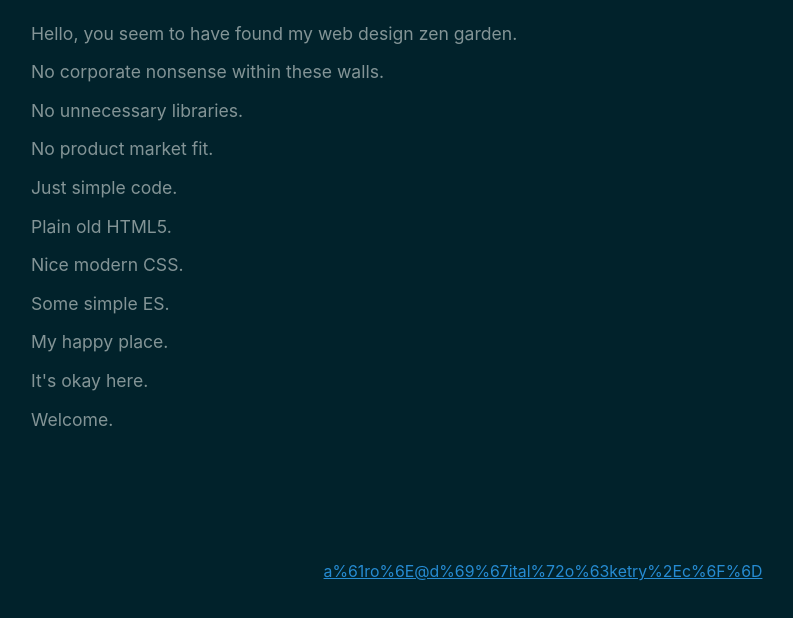
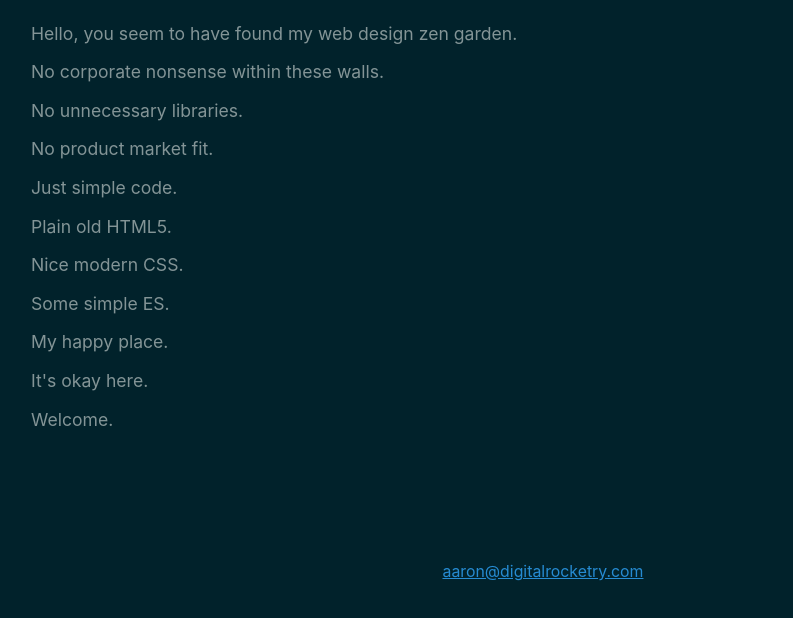
Before and after one commit to ChemicalRocketeer/chemicalrocketeer.github.io, a plain HTML site: page index.html in a window 1280 px wide. Shown: the part 182-800 px from the top of the page, without its empty margins (97-890 px from the left). Drawn offline with Linux system fonts and the light colour scheme.

Commit message:
oh please oh please oh please

```diff
--- a/index.html
+++ b/index.html
@@ -100,8 +100,8 @@
     </script>
     <script>
       patience(() => {
-        const injectEmail = email => whereTo => {
-          whereTo.href=`mailto:${email}`
+        const injectEmail = ({ email, href }) => whereTo => {
+          whereTo.href = href
           whereTo.innerHTML = email
         }
 
@@ -109,7 +109,7 @@
         .then(response => response.json())
         .then(json => {
           document.querySelectorAll('.shoot-me-a-web')
-          .forEach(injectEmail(json.email))
+          .forEach(injectEmail(json))
         })
       })
     </script>
--- a/shoot-me-a-web.json
+++ b/shoot-me-a-web.json
@@ -1,3 +1,4 @@
 {
-  "email": "a%61ro%6E&#64;&#100;%69&#37;6&#55;i&#116;al%&#55;&#50;o&#37;63k&#101;try%2E&#99;&#37;6F%6D"
+  "href": "m&#97;&#105;l&#116;o&#58;a%61ro%6E&#64;&#100;%69&#37;6&#55;i&#116;al%&#55;&#50;o&#37;63k&#101;try%2E&#99;&#37;6F%6D",
+  "email": "aaron&#64;di&#103;it&#97;lro&#99;ket&#114;y&#46;&#99;om"
 }
```
